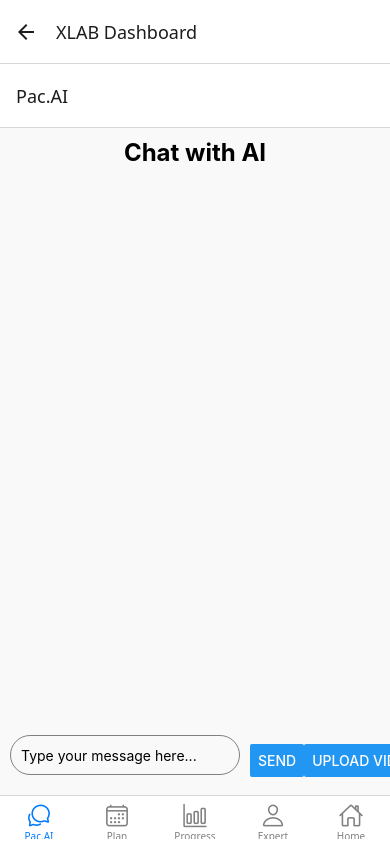
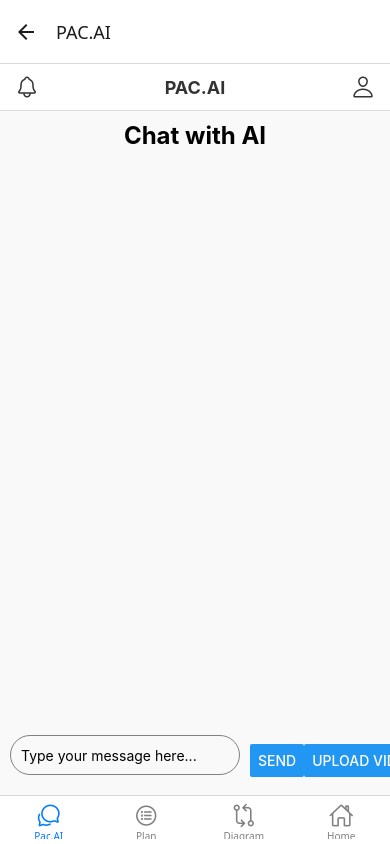
Before and after one commit to imfoobar42/xlab-chatApp, a React Native app: screen /BottomTabs in a window 390 px wide. Built offline with nearby package versions, Linux system fonts and the light colour scheme.

Commit message:
Added notification and Profile button

```diff
--- a/App.js
+++ b/App.js
@@ -15,7 +15,7 @@
         <Stack.Screen name="HomePage" component={HomePage} options={{title:'XLAB HomePage'}}/>
         <Stack.Screen name="Login" component={LoginScreen} />
         <Stack.Screen name="SignUp" component={SignupScreen} />
-        <Stack.Screen name="BottomTabs" component={BottomTabs} options={{title:'XLAB Dashboard'}}/>
+        <Stack.Screen name="BottomTabs" component={BottomTabs} options={{title:'PAC.AI'}}/>
       </Stack.Navigator>
     </NavigationContainer>
   );
--- /dev/null
+++ b/components/CustomHeader.js
@@ -0,0 +1,40 @@
+import React from 'react';
+import { View, Text, TouchableOpacity, StyleSheet } from 'react-native';
+import { Ionicons } from '@expo/vector-icons'; // Import Ionicons
+
+export default function CustomHeader({ navigation }) {
+  return (
+    <View style={styles.header}>
+      {/* Notification Icon */}
+      <TouchableOpacity onPress={() => console.log('Notifications pressed')}>
+        <Ionicons name="notifications-outline" size={24} color="#333" />
+      </TouchableOpacity>
+
+      {/* Title */}
+      <Text style={styles.headerTitle}>PAC.AI</Text>
+
+      {/* User Icon */}
+      <TouchableOpacity onPress={() => console.log('User profile pressed')}>
+        <Ionicons name="person-outline" size={24} color="#333" />
+      </TouchableOpacity>
+    </View>
+  );
+}
+
+const styles = StyleSheet.create({
+  header: {
+    flexDirection: 'row',
+    justifyContent: 'space-between',
+    alignItems: 'center',
+    paddingHorizontal: 15,
+    paddingVertical: 10,
+    backgroundColor: '#fff', // Header background color
+    borderBottomWidth: 1,
+    borderBottomColor: '#ddd',
+  },
+  headerTitle: {
+    fontSize: 18,
+    fontWeight: 'bold',
+    color: '#333',
+  },
+});
--- a/navigation/BottomTabs.js
+++ b/navigation/BottomTabs.js
@@ -1,11 +1,11 @@
 import React from 'react';
 import { createBottomTabNavigator } from '@react-navigation/bottom-tabs';
-import { Ionicons } from '@expo/vector-icons';
+import { Ionicons } from '@expo/vector-icons'; // Import Ionicons
 import ChatScreen from '../screens/ChatScreen';
 import PlanScreen from '../screens/PlanScreen';
 import HomeScreen from '../screens/HomeScreen';
-import ProgressScreen from '../screens/ProgressScreen';
-import ExpertScreen from '../screens/ExpertScreen';
+import DiagramScreen from '../screens/DiagramScreen';
+import CustomHeader from '../components/CustomHeader'; // Import the modularized CustomHeader
 
 const Tab = createBottomTabNavigator();
 
@@ -16,21 +16,20 @@
         tabBarIcon: ({ color, size }) => {
           let iconName;
           if (route.name === 'Pac.AI') iconName = 'chatbubbles-outline';
-          else if (route.name === 'Plan') iconName = 'calendar-outline';
-          else if (route.name === 'Progress') iconName = 'bar-chart-outline';
-          else if (route.name === 'Expert') iconName = 'person-outline';
+          else if (route.name === 'Plan') iconName = 'list-circle-outline';
+          else if (route.name === 'Diagram') iconName = 'git-compare-outline';
           else if (route.name === 'Home') iconName = 'home-outline';
 
           return <Ionicons name={iconName} size={size} color={color} />;
         },
         tabBarActiveTintColor: '#007AFF',
         tabBarInactiveTintColor: 'gray',
+        header: (props) => <CustomHeader {...props} />, // Use the modularized CustomHeader
       })}
     >
       <Tab.Screen name="Pac.AI" component={ChatScreen} />
       <Tab.Screen name="Plan" component={PlanScreen} />
-      <Tab.Screen name="Progress" component={ProgressScreen} />
-      <Tab.Screen name="Expert" component={ExpertScreen} />
+      <Tab.Screen name="Diagram" component={DiagramScreen} />
       <Tab.Screen name="Home" component={HomeScreen} />
     </Tab.Navigator>
   );
--- a/screens/ExpertScreen.js
+++ b/screens/DiagramScreen.js
@@ -1,7 +1,7 @@
 import React from 'react';
 import { View, Text, StyleSheet } from 'react-native';
 
-export default function ExpertScreen() {
+export default function DiagramScreen() {
   return (
     <View style={styles.container}>
       <Text style={styles.text}>Chat with Expert</Text>
--- a/screens/LoginScreen.js
+++ b/screens/LoginScreen.js
@@ -1,15 +1,18 @@
 import React from 'react';
 import { View, Text, TextInput, Button, StyleSheet } from 'react-native';
 import BottomTabs from '../navigation/BottomTabs';
+import SignupScreen from './SignupScreen';
+
 
 export default function LoginScreen({ navigation }) {
   return (
     <View style={styles.container}>
-      <Text style={styles.title}>Login</Text>
+
+      <Text style={styles.title}>Sign In</Text>
       <TextInput style={styles.input} placeholder="Email" />
       <TextInput style={styles.input} placeholder="Password" secureTextEntry />
-
       <Button title="Login" onPress={() => navigation.navigate('BottomTabs')} />
+      <Button title="Signup" onPress={() => navigation.navigate('SignUp')} />
     </View>
   );
 }
```
Also changed, not shown: package.json (+7 -3 lines), tailwind.config.js (added, +8 -0 lines), 1 other file (tests, documents, lock files or other folders).
